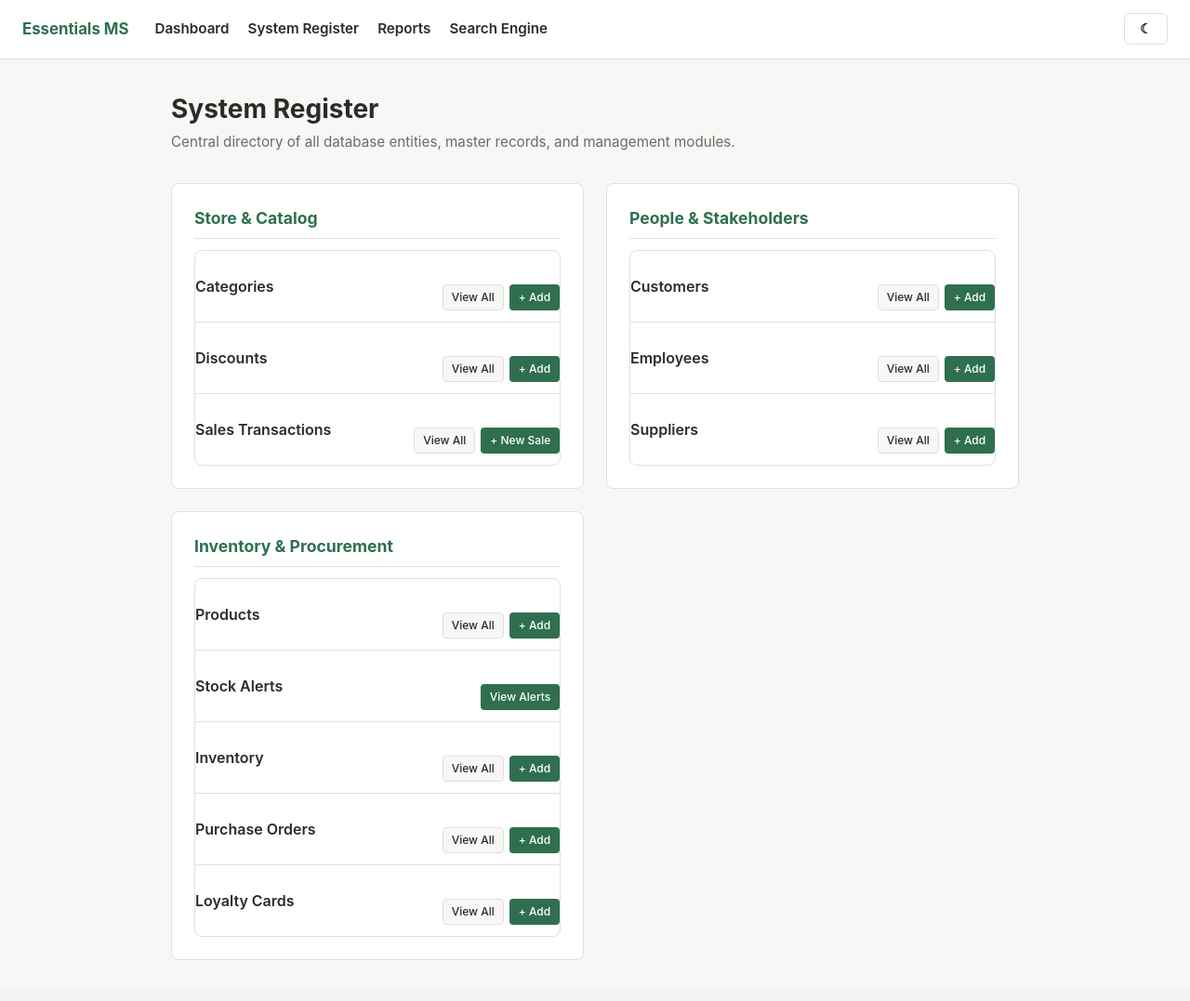
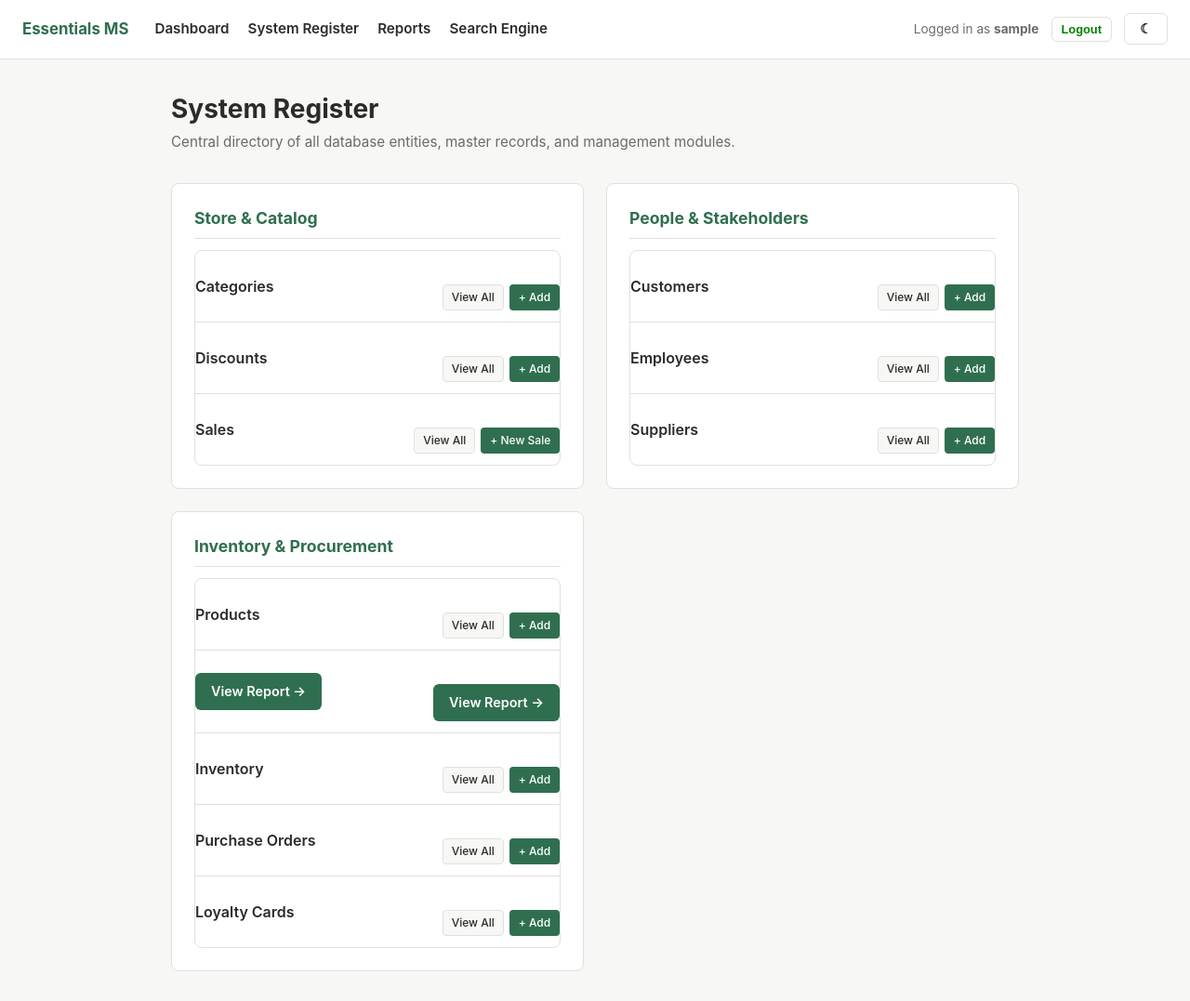
Before and after one commit to FutureProofDev/Supermarket-Management-System, a Django app: page /register/ in a window 1280 px wide. Shown: the whole page at 93% size. Before the commit the page ends 1033 px from the top, so only its background shows below. Run offline with Django 5.2, Linux system fonts and the light colour scheme; the visitor is signed in with stand-in values (Sample User, id 1); data that the repository does not hold is empty.

Commit message:
complete authentication with different front-end based on user roles

```diff
--- a/store/management/commands/setup_roles.py
+++ b/store/management/commands/setup_roles.py
@@ -21,7 +21,7 @@ ROLE_PERMISSIONS = {
         'employee': ['view'],
     },
     'Head Cashier': {
-        'sale': ['add', 'view'],
+        'sale': ['view', 'add'],
         'saleitem': ['add', 'view'],
         'customer': ['add', 'change', 'delete', 'view'],
         'loyaltycard': ['add', 'change', 'delete', 'view'],
@@ -32,7 +32,7 @@ ROLE_PERMISSIONS = {
         'supplier': ['view'],
     },
     'Cashier': {
-        'sale': ['add', 'view'],
+        'sale': ['view', 'add'],
         'saleitem': ['add', 'view'],
         'customer': ['add', 'view'],
         'loyaltycard': ['view'],
--- a/store/templates/store/Base.html
+++ b/store/templates/store/Base.html
@@ -13,7 +13,7 @@
     <!-- CRUD Components CSS -->
     <link rel="stylesheet" href="{% static 'store/css/crud.css' %}">
     <!-- Report pages CSS -->
-    <link rel="stylesheet" href="{% static 'store/css/crud.css' %}">
+    <link rel="stylesheet" href="{% static 'store/css/reports.css' %}">
 
     {% block extra_css %}{% endblock %}
 </head>
@@ -24,15 +24,41 @@
 
     <div class="nav-links">
         <a href="{% url 'home' %}">Dashboard</a>
-        <a href="{% url 'system_register' %}">System Register</a>
-        <a href="{% url 'reports_view' %}">Reports</a>
+
+        {% if user.is_superuser %}
+            <a href="{% url 'system_register' %}">System Register</a>
+            <a href="{% url 'reports_view' %}">Reports</a>
+        {% else %}
+            {% if perms.store.view_sale %}
+            <a href="{% url 'sale_list' %}">Sales</a>
+            {% endif %}
+            {% if perms.store.view_inventory %}
+            <a href="{% url 'inventory_list' %}">Inventory</a>
+            {% endif %}
+            {% if perms.store.change_customer %}
+            <a href="{% url 'daily_sales_report' %}">Daily Report</a>
+            {% endif %}
+        {% endif %}
+
         <a href="{% url 'search_page' %}">Search Engine</a>
-
-
-
     </div>
 
-        <button id="dark-mode-toggle" class="toggle-dark-mode" type="button" aria-label="Switch to dark mode">☾</button>
+    <div style="margin-left: auto; display: flex; align-items: center; gap: 0.85rem;">
+        {% if user.is_authenticated %}
+            <span style="font-size: 0.85rem; color: var(--color-muted);">
+                Logged in as <strong>{{ user.username }}</strong>
+
+            </span>
+            <form action="{% url 'logout' %}" method="post" style="display: inline; margin: 0;">
+                {% csrf_token %}
+                <button type="submit" class="button secondary" style="color: green; padding: 0.3rem 0.6rem; font-size: 0.8rem;">Logout</button>
+            </form>
+        {% else %}
+            <a href="{% url 'login' %}" class="button" style="padding: 0.3rem 0.6rem; font-size: 0.8rem;">Login</a>
+        {% endif %}
+
+        <button id="dark-mode-toggle" class="toggle-dark-mode" type="button" aria-label="Switch to dark mode" style="margin-left: 0;">☾</button>
+    </div>
     </nav>
 
     {% if messages %}
--- a/store/templates/store/home.html
+++ b/store/templates/store/home.html
@@ -104,11 +104,17 @@
 </div>
 
 <!-- Quick Operations -->
+<!-- Quick Operations -->
 <div class="quick-actions">
     <h2>Quick Operations</h2>
     <div class="action-buttons">
+        {% if perms.store.add_sale %}
+        <a href="{% url 'checkout' %}" class="button">+ New Sale</a>
+        {% endif %}
+        {% if perms.store.add_category %}
         <a href="{% url 'category_create' %}" class="button secondary">+ Add Category</a>
         <a href="{% url 'category_list' %}" class="button secondary">View Categories</a>
+        {% endif %}
     </div>
 </div>
 
--- a/store/templates/store/reports/reports_view.html
+++ b/store/templates/store/reports/reports_view.html
@@ -25,7 +25,7 @@
             </p>
         </div>
         <div class="card-footer">
-            <a href="{% url 'report_low_stock_expiry' %}" class="button">View Report &rarr;</a>
+            <a href="{% url 'stock_alerts_report' %}" class="button">View Report &rarr;</a>
         </div>
     </div>
 
--- a/store/templates/store/system_register.html
+++ b/store/templates/store/system_register.html
@@ -129,7 +129,7 @@
                 </div>
             </li>
             <li class="entity-item">
-                <a href="{% url 'sale_list' %}" class="entity-title">Sales Transactions</a>
+                <a href="{% url 'sale_list' %}" class="entity-title">Sales</a>
                 <div class="entity-actions">
                     <a href="{% url 'sale_list' %}" class="btn-sm">View All</a>
                     <a href="{% url 'checkout' %}" class="btn-sm add">+ New Sale</a>
@@ -178,9 +178,9 @@
                 </div>
             </li>
             <li class="entity-item">
-            <a href="{% url 'report_low_stock_expiry' %}" class="entity-title">Stock Alerts</a>
+            <a href="{% url 'stock_alerts_report' %}" class="button">View Report &rarr;</a>
             <div class="entity-actions">
-                <a href="{% url 'report_low_stock_expiry' %}" class="btn-sm add">View Alerts</a>
+                <a href="{% url 'stock_alerts_report' %}" class="button">View Report &rarr;</a>
             </div>
             </li>
             <li class="entity-item">
--- a/store/urls.py
+++ b/store/urls.py
@@ -3,7 +3,7 @@ from store import views
 
 
 
-urlpatterns = urlpatterns = [
+urlpatterns = [
     # Authentication
     path('login/', views.login_view, name='login'),
     path('logout/', views.logout_view, name='logout'),
@@ -26,7 +26,6 @@ urlpatterns = urlpatterns = [
     # Reports URLs
     path('reports/', views.reports_view, name='reports_view'),
     path('reports/daily-sales/', views.daily_sales_report, name='daily_sales_report'),
-    path('reports/low-stock-expiry/', views.report_low_stock_and_expiry, name='report_low_stock_expiry'),
     path('reports/sales-analytics/', views.report_sales_analytics, name='report_sales_analytics'),
     path('reports/stock-alerts/', views.stock_alerts_report, name='stock_alerts_report'),
 
--- a/store/views/supplier.py
+++ b/store/views/supplier.py
@@ -1,21 +1,25 @@
 from django.shortcuts import render, redirect, get_object_or_404
 from django.contrib import messages
 from django.db.models import ProtectedError
+from django.contrib.auth.decorators import permission_required
 
 from ..models import Supplier
 from ..forms import SupplierForm
 
 
+@permission_required('store.view_supplier', raise_exception=True)
 def supplier_list(request):
     suppliers = Supplier.objects.all().order_by('name')
     return render(request, 'store/supplier/supplier_list.html', {'suppliers': suppliers})
 
 
+@permission_required('store.view_supplier', raise_exception=True)
 def supplier_detail(request, pk):
     supplier = get_object_or_404(Supplier, pk=pk)
     return render(request, 'store/supplier/supplier_detail.html', {'supplier': supplier})
 
 
+@permission_required('store.add_supplier', raise_exception=True)
 def supplier_create(request):
     if request.method == 'POST':
         form = SupplierForm(request.POST)
@@ -28,6 +32,7 @@ def supplier_create(request):
     return render(request, 'store/supplier/supplier_form.html', {'form': form, 'title': 'Add Supplier'})
 
 
+@permission_required('store.change_supplier', raise_exception=True)
 def supplier_update(request, pk):
     supplier = get_object_or_404(Supplier, pk=pk)
     if request.method == 'POST':
@@ -41,6 +46,7 @@ def supplier_update(request, pk):
     return render(request, 'store/supplier/supplier_form.html', {'form': form, 'title': 'Edit Supplier'})
 
 
+@permission_required('store.delete_supplier', raise_exception=True)
 def supplier_delete(request, pk):
     supplier = get_object_or_404(Supplier, pk=pk)
     if request.method == 'POST':
```
Also changed, not shown: store/models.py (+16 -1 lines), store/templates/store/search/search_page.html (+9 -0 lines), store/views/reports.py (+8 -17 lines), store/views/sale.py (+4 -6 lines), store/views/search.py (+19 -1 lines), database_backend/rbac_alternative_script_DDL.sql (renamed from database_backend/updated_DDL_script.sql), database_backend/rbac_alternative_script_DML.sql (renamed from database_backend/updated_DML_script.sql), store/migrations/0003_remove_employee_employee_id_remove_employee_phone_and_more.py (deleted), store/migrations/0003_remove_employee_phone_employee_user.py (added), store/migrations/0004_employee_phone.py (added).
